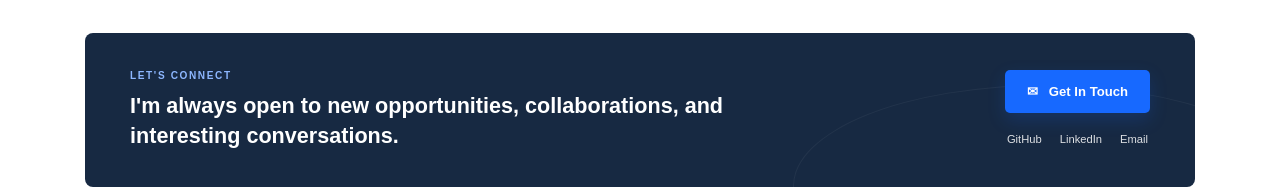
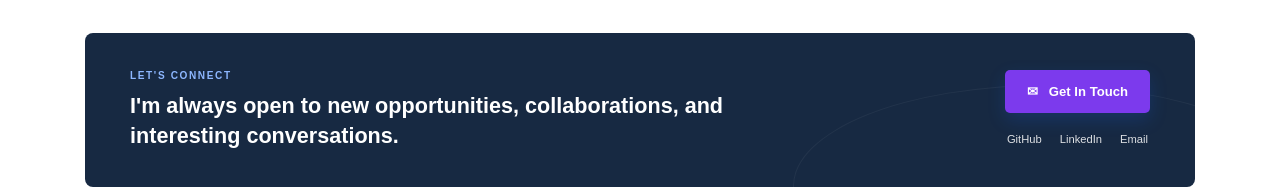
Before and after one commit to Armando-CastVil/Portfolio, a Next.js app: page / in a window 1280 px wide. Shown: the part 3129-3318 px from the top of the page. Built offline with nearby package versions, Linux system fonts and the light colour scheme.

Commit message:
changed the color palette to purple

```diff
--- a/app/globals.css
+++ b/app/globals.css
@@ -1,17 +1,13 @@
 :root {
   --background: #ffffff;
-  --foreground: #17233c;
-
-  --primary: #1769ff;
-  --primary-dark: #0757e5;
-  --primary-light: #edf4ff;
-
-  --text: #17233c;
-  --text-light: #61718d;
-
-  --border: #e3eaf4;
-  --section-background: #fafcff;
-
+  --foreground: #1e1b2e;
+  --primary: #7c3aed;
+  --primary-dark: #6d28d9;
+  --primary-light: #f3e8ff;
+  --text: #1e1b2e;
+  --text-light: #6b6680;
+  --border: #e8e3f0;
+  --section-background: #faf8ff;
   --max-width: 1110px;
 }
 
@@ -225,12 +221,10 @@ button {
   overflow: hidden;
 
   background:
-    radial-gradient(
-      circle at 78% 45%,
-      rgba(235, 243, 255, 0.7),
-      transparent 28%
-    ),
-    #ffffff;
+    radial-gradient(circle at 78% 45%,
+      rgba(243, 232, 255, 0.75),
+      transparent 28%),
+    #1e1b2e;
 }
 
 .hero-container {
@@ -260,7 +254,7 @@ button {
 }
 
 .hero h1 {
-  color: var(--text);
+  color: #ffffff;
 
   font-size: clamp(3rem, 5vw, 4.25rem);
 
@@ -397,7 +391,8 @@ button {
 
   border-radius: 50%;
 
-  background: #edf4ff;
+  background: #f3e8ff;
+  ;
 }
 
 .hero-circle-one {
@@ -431,12 +426,11 @@ button {
 
   z-index: 0;
 
-  background-image: radial-gradient(
-    #b7c9e8 1.5px,
-    transparent 1.5px
-  );
+  background-image: radial-gradient(#c4b5fd 1.5px,
+      transparent 1.5px);
 
   background-size: 9px 9px;
+
 }
 
 
@@ -454,7 +448,7 @@ button {
   align-items: center;
 }
 
-.about-content > p {
+.about-content>p {
   color: var(--text-light);
 
   font-size: 0.92rem;
@@ -764,7 +758,7 @@ button {
   margin-bottom: 8px;
 }
 
-.project-content > p {
+.project-content>p {
   color: var(--text-light);
 
   font-size: 0.74rem;
@@ -838,11 +832,9 @@ button {
 
   border-radius: 8px;
 
-  background: linear-gradient(
-    100deg,
-    #f5f9ff,
-    #edf5ff
-  );
+  background: linear-gradient(100deg,
+      #f5f9ff,
+      #edf5ff);
 }
 
 .resume-icon {
@@ -889,7 +881,7 @@ button {
   margin-bottom: 2px;
 }
 
-.resume-content > p:last-child {
+.resume-content>p:last-child {
   color: var(--text-light);
 
   font-size: 0.74rem;
```
